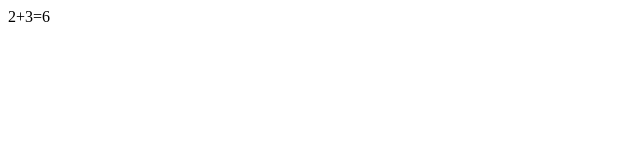
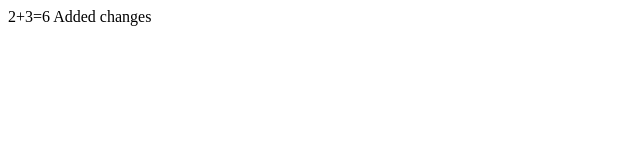
Before and after one commit to vindoo/Javabatch, a plain HTML site: page HTMLText/WebContent/index.html in a window 1280 px wide. Shown: the whole page, without its empty margins (0-640 px from the left). Drawn offline with Linux system fonts and the light colour scheme.

Commit message:
test from command prompt

```diff
--- a/HTMLText/WebContent/index.html
+++ b/HTMLText/WebContent/index.html
@@ -5,6 +5,6 @@
 <title>Insert title here</title>
 </head>
 <body>
-2+3=6
+2+3=6 Added changes
 </body>
 </html>
```
Also changed, not shown: 1 other file.
